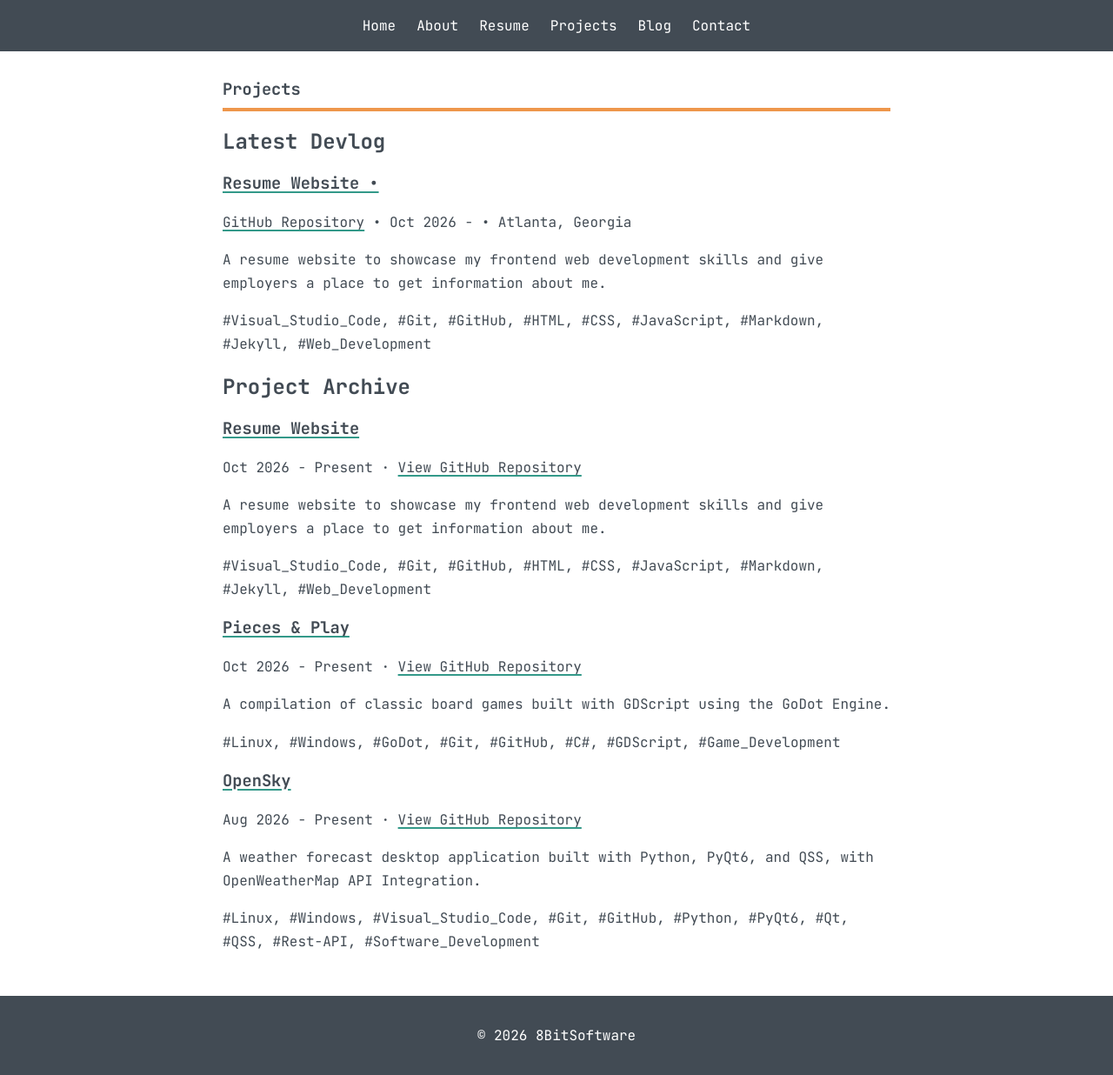
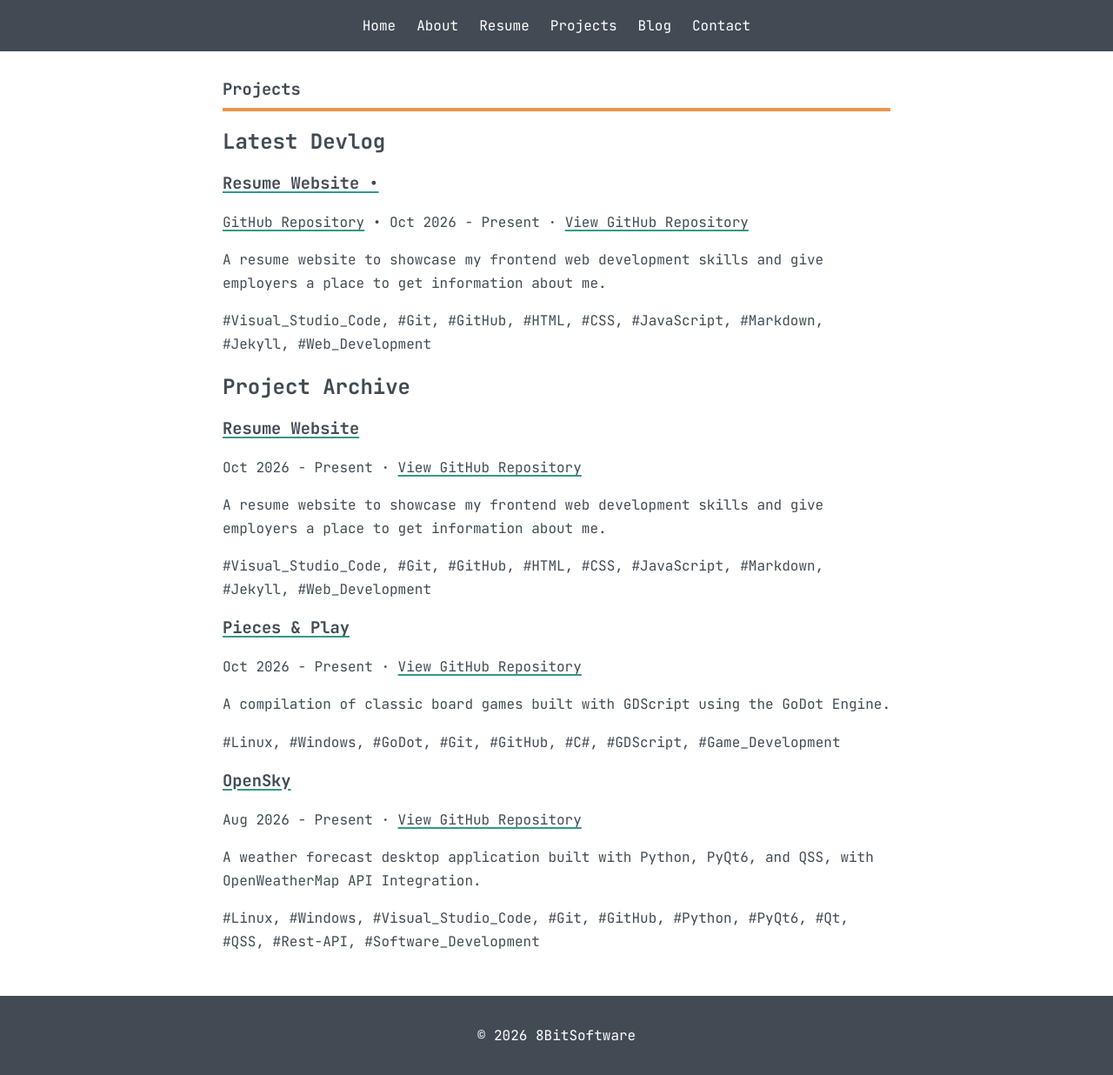
Before and after one commit to 8Bitsian/Resume, a Jekyll site: the page built from pages/projects.md, in a window 1280 px wide. Shown: the whole page at 87% size. Built offline with Jekyll 4.4.1, drawn with Linux system fonts in a browser that asks for light colours.

Commit message:
Tried to fix the by line on the latest devlog projects in projects.html

```diff
--- a/_layouts/projects.html
+++ b/_layouts/projects.html
@@ -18,21 +18,20 @@ layout: default
             <a href="{{ latest.repo }}">GitHub Repository</a> •
           {% endif %}
 
-          {% if latest.repo %}
-            <time datetime="{{ latest.start_date | date_to_xmlschema }}">
-              {{latest.start_date | date: "%b %Y" }}
-            </time>
-          {% endif %}
+          <time datetime="{{ project.start_date | date_to_xmlschema }}">
+            {{ latest.start_date | date: "%b %Y" }}
+          </time>
           -
-          {% unless latest.end_date%}
+          {% unless latest.end_date == blank %}
             Present
           {% else %}
             <time datetime="{{ latest.end_date | date_to_xmlschema }}">
-              {{latest.end-date | date: "%b %Y" }}
+              {{ latest.end_date | date: "%b %Y" }}
             </time>
           {% endunless %}
-
-          {% if latest.location %} • {{ latest.location }}{% endif %}
+          {% if latest.repo %}
+            · <a href="{{ latest.repo }}">View GitHub Repository</a>
+          {% endif %}
         </p>
 
         <p>
```
